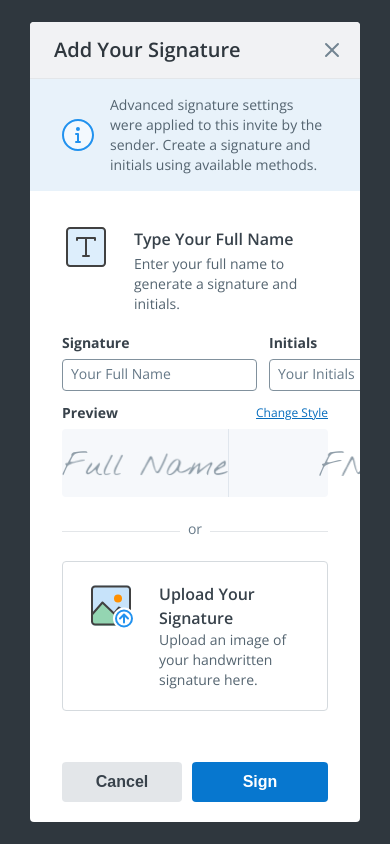
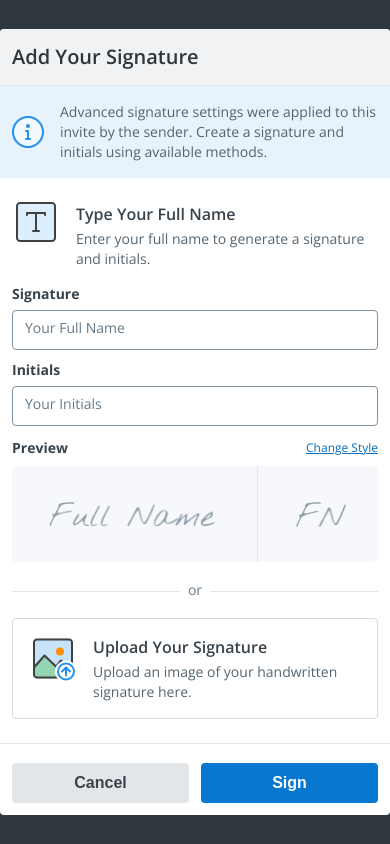
Before and after one commit to kerpichonka/signature-modal, a website: page src/index.html in a window 390 px wide. Drawn offline with nearby package versions, Linux system fonts and the light colour scheme; files that its build step writes are made by us from their sources; files whose address does not match are found by name.

Commit message:
solution with adaptiv

```diff
--- a/src/index.html
+++ b/src/index.html
@@ -9,12 +9,14 @@
   </head>
   <body class="page">
     <section class="modal">
+
       <div class="modal__top">
         <h2 class="modal__title">Add Your Signature</h2>
         <button class="modal__close-button">
           <img src="img/icons-16-close.svg" alt="close window" class="modal__close-icon">
         </button>
       </div>
+
       <div class="modal__alert">
         <div class="modal__alert-icon"></div>
         <p class="modal__alert-text">
@@ -22,6 +24,7 @@
           Create a signature and initials using available methods.
         </p>
       </div>
+
     <div class="modal__container">
       <div class="modal__body">
         <div class="modal__body-icon"></div>
@@ -33,6 +36,7 @@
 
       <form action="#" method="POST" class="modal__form">
 
+        <div class="modal__container-top">
           <div class="modal__inputs-wrapper">
             <div class="modal__input-wrapper modal__input-wrapper--left">
               <label for="signature" class="modal__label">Signature</label>
@@ -98,6 +102,7 @@
               <p class="modal__file-text">Upload an image of your handwritten signature here.</p>
             </div>
           </label>
+        </div>
 
         <div class="modal__form-buttons">
           <button type="button" class="modal__form-button modal__form-button--cansel">Cancel</button>
--- /dev/null
+++ b/src/styles/_reset.scss
@@ -0,0 +1,10 @@
+body,
+body * {
+  margin: 0;
+  padding: 0;
+}
+
+input,
+button {
+  border-width: 0;
+}
--- a/src/styles/main.scss
+++ b/src/styles/main.scss
@@ -1,7 +1,9 @@
 @import 'utils/vars';
 @import "utils/mixins";
 @import "utils/extends";
+
 @import url('https://fonts.googleapis.com/css2?family=Open+Sans:wght@400;600;700&display=swap');
+@import "reset";
 
 * {
   box-sizing: border-box;
@@ -12,24 +14,6 @@ html {
   font-size: $mainFontSize;
   line-height: $mainLineHeight;
 }
-body,
-body * {
-  margin: 0;
-  padding: 0;
-}
 
-input,
-button {
-  border-width: 0;
-}
-
-@import 'modal.scss';
-
-.page {
-  display: flex;
-  justify-content: center;
-  align-items: center;
-  height: 100vh;
-  padding: 0 30px;
-  background-color: #2f373e;
-}
+@import 'page';
+@import 'modal';
--- a/src/styles/modal.scss
+++ b/src/styles/modal.scss
@@ -4,12 +4,21 @@
   overflow: hidden;
   background-color: #FFF;
 
+  @include adaptiv(900px) {
+    max-height: 100vh;
+    overflow-y: auto;
+  }
+
   &__top {
     display: flex;
     justify-content: space-between;
     align-items: center;
-    padding: 16px 20px 16px 24px;
+    padding: $verticalPadding 20px $verticalPadding 24px;
     background-color: #f1f2f4;
+
+    @include adaptiv($mobileCheckPointWidth) {
+      padding: $verticalPadding $horizontalPaddingMobileScreen;
+    }
   }
 
   &__title {
@@ -22,6 +31,10 @@
     background-color: inherit;
     border-width: 0;
     cursor: pointer;
+
+    @include adaptiv($mobileCheckPointWidth) {
+      display: none;
+    }
   }
 
   &__close-icon {
@@ -32,9 +45,13 @@
   &__alert {
     display: flex;
     align-items: center;
-    padding: calc(#{$horizontalPadding / 2}) $horizontalPadding;
+    padding: $verticalPadding $horizontalPadding;
     border-top: 1px solid #E3E6E9;
     background-color: #E8F2Fa;
+
+    @include adaptiv($mobileCheckPointWidth) {
+      padding: $verticalPadding $horizontalPaddingMobileScreen;
+    }
   }
 
   &__alert-icon {
@@ -42,7 +59,11 @@
   }
 
   &__container {
-    padding: 36px $horizontalPadding 20px;
+    padding: 36px 0 20px;
+
+    @include adaptiv($mobileCheckPointWidth) {
+      padding: 24px 0 12px;
+    }
   }
 
   &__alert-text {
@@ -52,10 +73,19 @@
   &__body {
     display: flex;
     margin-bottom: 17px;
+    padding: 0 $horizontalPadding;
+
+    @include adaptiv($mobileCheckPointWidth) {
+      margin-bottom: 13px;
+      padding: 0 $horizontalPaddingMobileScreen;
+    }
   }
 
   &__body-icon {
-    @include icon-property (24px, 48px, 48px, url("../img/icons-48-type.svg"))
+    @include icon-property (24px, 48px, 48px, url("../img/icons-48-type.svg"));
+    @include adaptiv($mobileCheckPointWidth) {
+      margin-right: 16px;
+    }
   }
 
   &__body-title {
@@ -67,23 +97,41 @@
     @extend %text;
   }
 
+  &__container-top {
+    padding: 0 $horizontalPadding;
+
+    @include adaptiv($mobileCheckPointWidth) {
+      margin-bottom: 13px;
+      padding: 0 $horizontalPaddingMobileScreen;
+    }
+  }
+
   &__inputs-wrapper {
     display: flex;
-    margin-bottom: 10px;
+    flex-wrap: wrap;
+    width: calc(100% + #{$gap});
+    margin: 0 0 10px -#{$gap};
   }
 
   &__input-wrapper {
     display: flex;
     flex-direction: column;
-    flex-grow: 1;
 
     &--left {
-      margin-right: 12px;
-      max-width: 476px;
+      flex: 2.1 1 0%;
+      min-width: 240px;
+      margin-left: $gap;
+
+
+      @include adaptiv($mobileCheckPointWidth) {
+        margin-bottom: 8px;
+      }
     }
 
     &--right {
-      max-width: 224px;
+      flex: 1 1 0%;
+      min-width: 120px;
+      margin-left: $gap;
     }
   }
 
@@ -94,10 +142,16 @@
   }
 
   &__input {
+    width: 100%;
     height: 32px;
     padding: 3px 8px 5px;
     border: 1px solid #81919D;
     border-radius: $borderRadius;
+
+    @include adaptiv($mobileCheckPointWidth) {
+      height: 40px;
+      padding: 6px 12px 10px;
+    }
 
     &::placeholder {
       font-family: 'Open Sans', sans-serif;
@@ -110,6 +164,10 @@
     display: flex;
     justify-content: space-between;
     margin-bottom: 4px;
+
+    @include adaptiv($mobileCheckPointWidth) {
+      margin-bottom: 6px;
+    }
   }
 
   &__preview-mark {
@@ -119,6 +177,9 @@
   &__preview-link {
     font-size: 12px;
     color: #076dbd;
+
+    @include hover(color, rgba(30, 64, 175, 1));
+
   }
 
   &__styles {
@@ -127,6 +188,11 @@
     margin-bottom: 20px;
     background-color: #f6f8fb;
     border-radius: $borderRadius;
+
+    @include adaptiv($mobileCheckPointWidth) {
+      margin-bottom: 16px;
+      height: $blockStylesHeightMobileHeight;
+    }
   }
 
   &__styles-name {
@@ -135,13 +201,14 @@
     align-items: center;
 
     &--full {
-      flex-grow: 1;
-      max-width: 482px;
+      flex: 2.1 1 0%;
+      padding-right: 6px;
       border-right: 1px solid #e0e6ed;
     }
 
     &--first {
-      min-width: 229px;
+      flex: 1 1 0%;
+      padding-left: 6px;
     }
 
   }
@@ -167,24 +234,26 @@
     position: relative;
     margin-bottom: 20px;
 
-    &::before {
+    @include adaptiv($mobileCheckPointWidth) {
+      margin-bottom: 16px;
+    }
+
+    &::before,
+    &::after {
       content: '';
       position: absolute;
-      left: 0;
-      top: 60%;
+      top: calc(50% + 1px / 2);
       width: calc(50% - 15px);
       height: 1px;
       background-color: #e3e6e9;
     }
 
+    &::before {
+      left: 0;
+    }
+
     &::after {
-      content: '';
-      position: absolute;
       right: 0;
-      top: 60%;
-      width: calc(50% - 15px);
-      height: 1px;
-      background-color: #e3e6e9;
     }
   }
 
@@ -202,14 +271,23 @@
     padding: 20px 24px;
     border: 1px solid #d5dade;
     border-radius: $borderRadius;
+
+    @include adaptiv($mobileCheckPointWidth) {
+      padding: $verticalPadding;
+      margin-bottom: 24px;
+    }
   }
 
   &__file-icon {
     @include icon-property (24px, $iconFileSize, $iconFileSize, url("../img/icons-48-upload-image.svg"));
+    @include adaptiv($mobileCheckPointWidth) {
+      margin-right: 16px;
+    }
   }
 
   &__file-title {
     @include title ($secondFontSize, 600, #38424b);
+    margin-bottom: 3px;
   }
 
   &__file-text {
@@ -219,7 +297,12 @@
   &__form-buttons {
     display: flex;
     justify-content: space-between;
-    padding-top: 19px;
+    padding: 19px $horizontalPadding 0 ;
+    border-top: 1px solid #e3e6e9;
+
+    @include adaptiv($mobileCheckPointWidth) {
+      padding: 19px $horizontalPaddingMobileScreen 0;
+    }
   }
 
   &__form-button {
@@ -234,13 +317,24 @@
       color: #38424b;
       width: 120px;
       background-color: #e3e6e9;
+
+      @include hover(background-color, rgba(209, 213, 219, 1));
+
+      @include adaptiv($mobileCheckPointWidth) {
+        width: calc(50% - #{$gap / 2});
+      }
     }
 
     &--sign {
       width: 136px;
       color: #fff;
       background-color: #0777cf;
+
+      @include hover(background-color, rgba(29, 78, 216, 1));
+
+      @include adaptiv($mobileCheckPointWidth) {
+        width: calc(50% - #{$gap / 2});
+      }
     }
   }
-
 }
--- /dev/null
+++ b/src/styles/page.scss
@@ -0,0 +1,12 @@
+.page {
+  display: flex;
+  justify-content: center;
+  align-items: center;
+  height: 100vh;
+  padding: 0 30px;
+  background-color: #2f373e;
+
+  @include adaptiv($mobileCheckPointWidth) {
+    padding: 0;
+  }
+}
--- a/src/styles/utils/_mixins.scss
+++ b/src/styles/utils/_mixins.scss
@@ -11,3 +11,16 @@
   font-weight: $weight;
   color: $color;
 }
+
+@mixin hover($_property, $_toValue) {
+  transition: #{$_property} 0.3s;
+  &:hover {
+    #{$_property}: $_toValue;
+  }
+}
+
+@mixin adaptiv ($_value) {
+  @media (max-width: $_value) {
+    @content;
+  }
+}
--- a/src/styles/utils/_vars.scss
+++ b/src/styles/utils/_vars.scss
@@ -5,6 +5,11 @@ $secondFontSize: 16px;
 $iconButtonCloseSize: 16px;
 $iconAlertSize: 32px;
 $iconFileSize: 48px;
+$verticalPadding: 16px;
 $horizontalPadding: 32px;
+$horizontalPaddingMobileScreen: 12px;
 $borderRadius: 4px;
 $blockStylesHeight: 68px;
+$blockStylesHeightMobileHeight: 96px;
+$mobileCheckPointWidth: 600px;
+$gap: 12px;
```
Also changed, not shown: README.md (added). Lines whose indentation alone changed are shown as unchanged.
